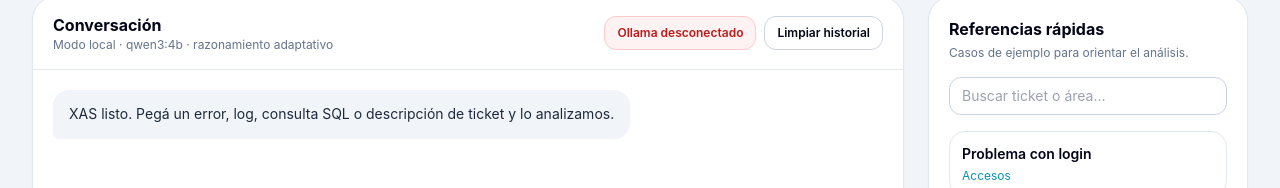
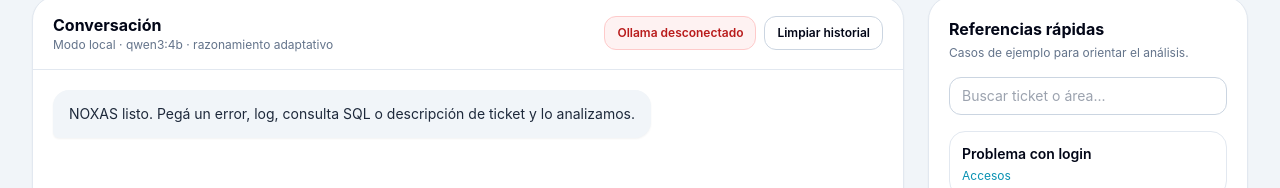
Before and after one commit to Facu199806/xas, a React (Vite) app: page / in a window 1280 px wide. Shown: the part 178-366 px from the top of the page. Built offline with nearby package versions, Linux system fonts and the light colour scheme; no server answers.

Commit message:
Actualiza la identidad de NOXAS en el chat

```diff
--- a/src/components/Chat.jsx
+++ b/src/components/Chat.jsx
@@ -19,13 +19,13 @@ const MAX_TOKENS = Number(import.meta.env.VITE_AI_MAX_TOKENS ?? 1024)
 const REQUEST_TIMEOUT_MS = Number(import.meta.env.VITE_AI_TIMEOUT_MS ?? 120000)
 const MAX_CONTEXT_MESSAGES = 18
 
-const SYSTEM_PROMPT = `Tu nombre es XAS. Sos un asistente especializado en soporte técnico, análisis de incidentes, Oracle EBS, Siebel, SQL, PL/SQL y Windows.
+const SYSTEM_PROMPT = `Tu nombre es NOXAS. Sos un asistente especializado en soporte técnico, análisis de incidentes, Oracle EBS, Siebel, SQL, PL/SQL y Windows.
 
 Antes de responder, separá hechos comprobables, hipótesis y datos faltantes. No inventes tablas, permisos, resultados, causas ni accesos. Cuando recibas un error o log, explicá qué indica, cuál es la causa más probable, cómo validarla y cuál es el siguiente paso seguro. Priorizá consultas de diagnóstico y evitá proponer UPDATE, DELETE o INSERT en producción salvo pedido explícito, aclarando siempre el riesgo. Respondé en español rioplatense claro, con pasos concretos y verificables. Mostrá conclusiones útiles, no una cadena de pensamiento privada.`
 
 const starterMessage = {
   role: 'assistant',
-  content: 'XAS listo. Pegá un error, log, consulta SQL o descripción de ticket y lo analizamos.',
+  content: 'NOXAS listo. Pegá un error, log, consulta SQL o descripción de ticket y lo analizamos.',
 }
 
 const SIMPLE_MESSAGE_PATTERN = /^(hola|buenas|buen día|buen dia|buenas tardes|buenas noches|qué tal|que tal|gracias|ok|dale|probando|test)[\s!¡?¿.,]*$/i
@@ -106,7 +106,7 @@ export default function Chat() {
         }
 
         setError('')
-        setConnection({ status: 'online', message: 'Nube conectada' })
+        setConnection({ status: 'online', message: data?.assistant === 'NOXAS' ? 'NOXAS conectada' : 'Nube conectada' })
         return true
       }
 
@@ -224,7 +224,7 @@ export default function Chat() {
       setMessages((current) => [...current, { role: 'assistant', content }])
       setConnection({
         status: 'online',
-        message: IS_CLOUD ? 'Nube conectada' : 'Ollama conectado',
+        message: IS_CLOUD ? 'NOXAS conectada' : 'Ollama conectado',
       })
     } catch (requestError) {
       const requestMessage = requestError instanceof Error ? requestError.message : 'No se pudo contactar con la IA.'
```
